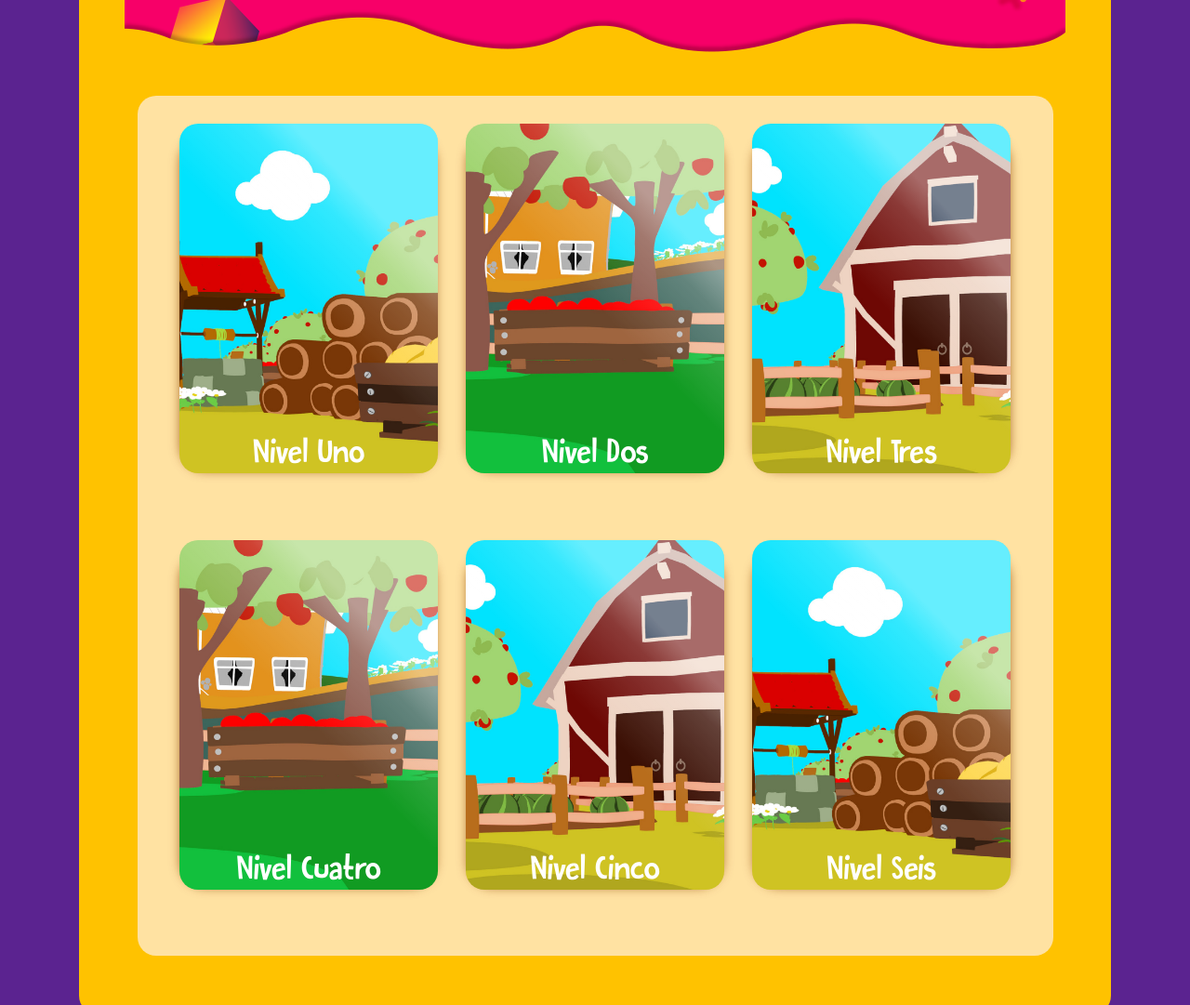
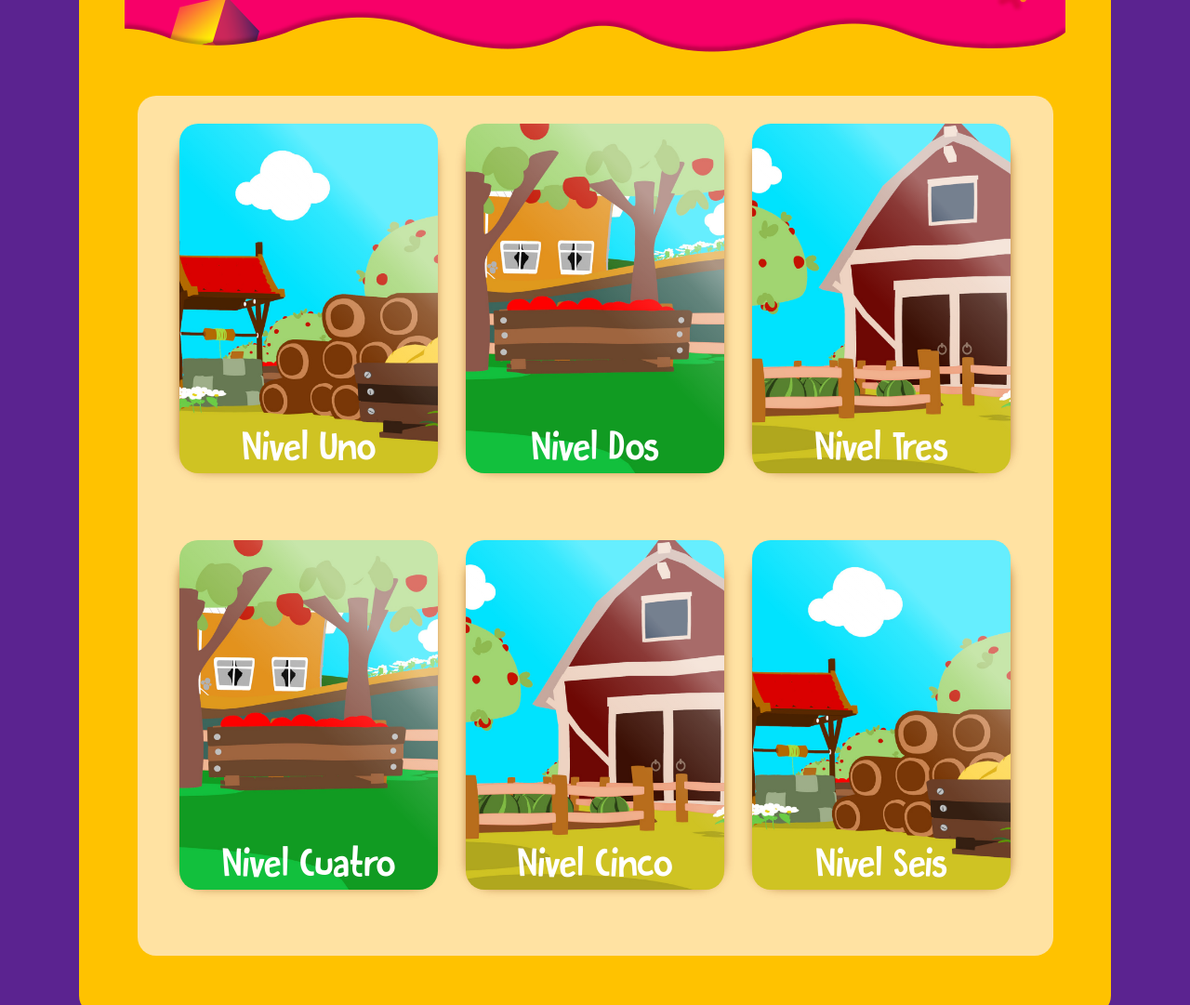
Before and after one commit to cristian-sxe/cristian-sxe.github.io, a plain HTML site: page index.html in a window 1280 px wide. Shown: the part 820-1901 px from the top of the page at 93% size. Drawn offline with Linux system fonts and the light colour scheme; a web font is replaced by a local one.

Commit message:
Letra tarjetas niveles

```diff
--- a/assets/css/juego.css
+++ b/assets/css/juego.css
@@ -288,6 +288,9 @@ button{
   .popup-true div{
     font-size:5vw;
   }
+  .b-game-card__cover {
+    font-size:8vw;
+  }
 }
 
 @media (min-width: 576px){
@@ -306,6 +309,9 @@ button{
   }
   .popup-true div{
     font-size:5vw;
+  }
+  .b-game-card__cover {
+    font-size:8vw;
   }
 }
 
@@ -326,6 +332,9 @@ button{
   .popup-true div{
     font-size:5vw;
   }
+  .b-game-card__cover {
+    font-size:2.5vw;
+  }
 }
 
 @media (min-width: 1024px){
@@ -344,6 +353,9 @@ button{
   }
   .popup-true div{
     font-size:4.5vw;
+  }
+  .b-game-card__cover {
+    font-size:3vw;
   }
 }
 
@@ -364,6 +376,9 @@ button{
   .popup-true div{
     font-size:4vw;
   }
+  .b-game-card__cover {
+    font-size:2.5vw;
+  }
 }
 
 @media (min-width: 1570px){
@@ -382,6 +397,9 @@ button{
   }
   .popup-true div{
     font-size:3.5vw;
+  }
+  .b-game-card__cover {
+    font-size:2.5vw;
   }
 }
 
@@ -434,7 +452,6 @@ button{
   flex-direction: column;
   flex-wrap: nowrap;
   justify-content: flex-end;
-  font-size: 2.5vw;
 }
 .b-game-card__cover::after {
   display: block;
```
